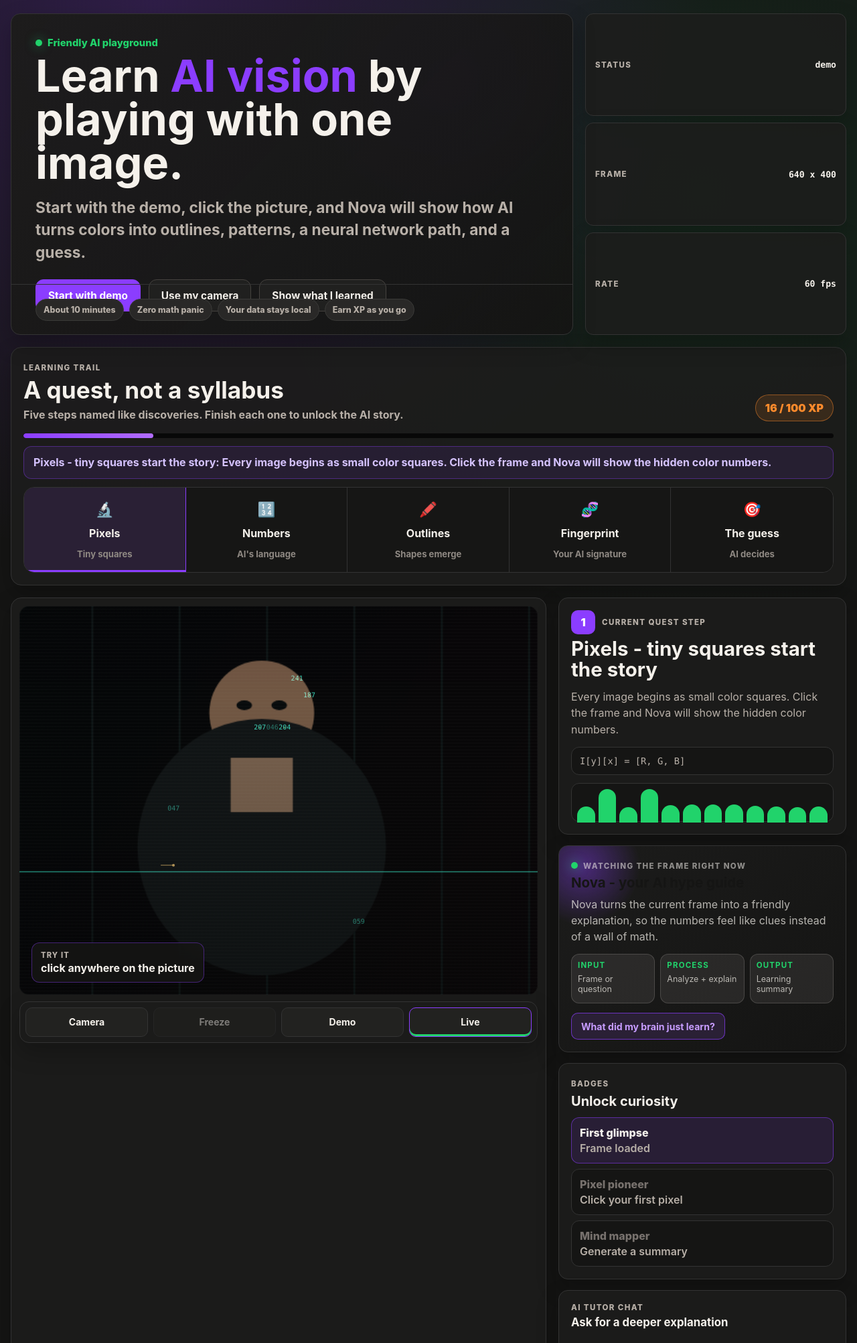
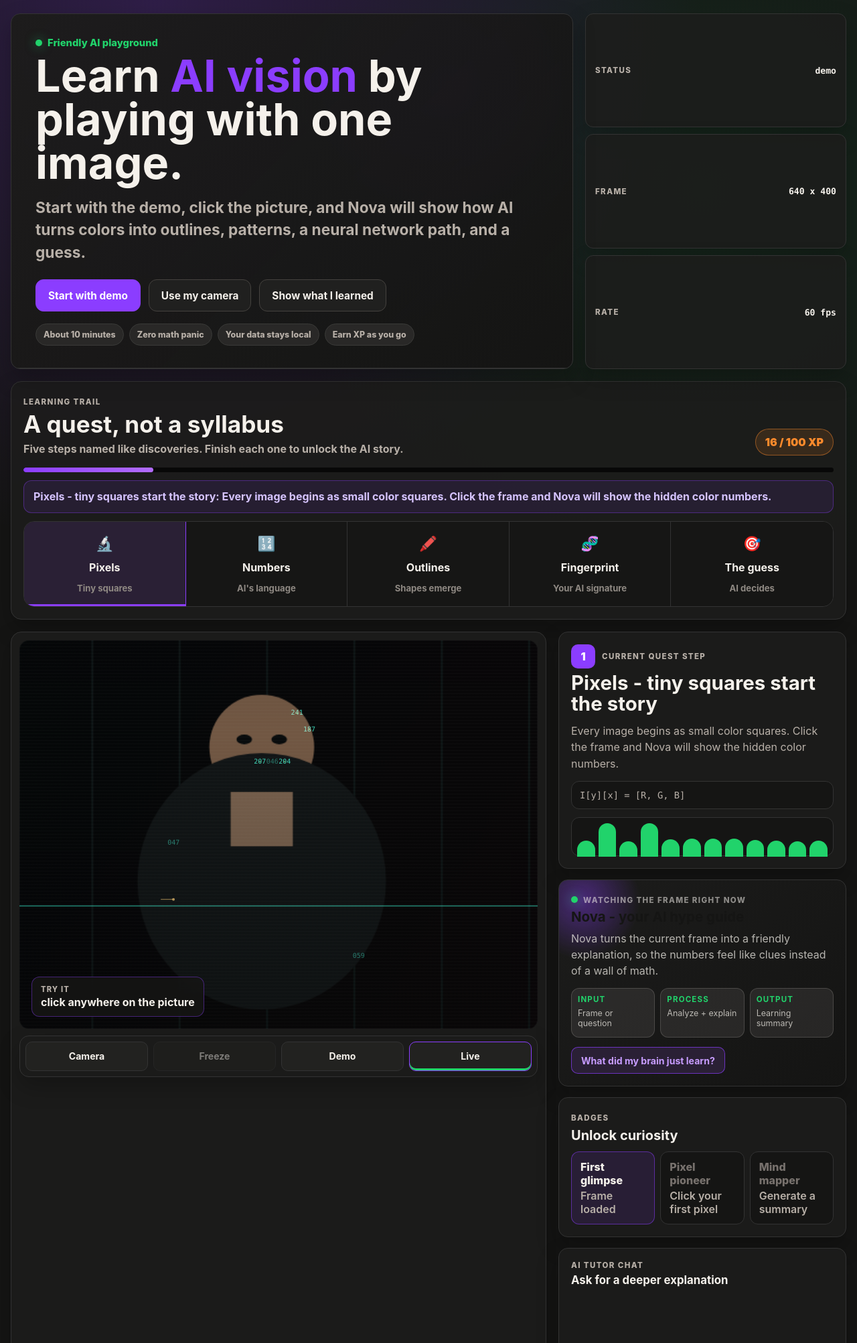
Before and after one commit to anagelashvili/unicorn, a plain HTML site: page index.html in a window 1280 px wide. Shown: the top 2005 px of the page at 67% size. Drawn offline with Linux system fonts and the light colour scheme.

Commit message:
Fix hero overlap and compact badges

```diff
--- a/styles.css
+++ b/styles.css
@@ -895,18 +895,18 @@ video,
 }
 
 .brand-block {
-  min-height: 430px;
+  min-height: 0;
   background:
     linear-gradient(135deg, rgba(28, 28, 27, 0.96), rgba(20, 20, 19, 0.92)),
     radial-gradient(circle at 78% 20%, rgba(139, 61, 255, 0.26), transparent 30%);
-  padding: 34px 36px 34px;
+  padding: 34px 36px;
 }
 
 .brand-block::after {
   height: 1px;
   left: 0;
   right: 0;
-  bottom: 74px;
+  bottom: 0;
   width: 100%;
   background: var(--line);
 }
@@ -974,11 +974,9 @@ h1 span {
 }
 
 .learner-badges {
-  position: absolute;
-  left: 36px;
-  right: 36px;
-  bottom: 20px;
+  position: static;
   padding: 0;
+  margin-top: 18px;
 }
 
 .learner-badges span {
@@ -1206,6 +1204,7 @@ h1 span {
 
 .badge-grid {
   display: grid;
+  grid-template-columns: repeat(3, minmax(0, 1fr));
   gap: 8px;
 }
 
@@ -1214,8 +1213,11 @@ h1 span {
   border-radius: 12px;
   background: #151514;
   color: #77716d;
-  padding: 12px;
+  min-height: 76px;
+  padding: 12px 13px;
   font-weight: 820;
+  display: grid;
+  align-content: center;
 }
 
 .badge-grid span.earned {
@@ -1370,7 +1372,7 @@ h1 span {
 
   .brand-block {
     min-height: auto;
-    padding: 24px 18px 112px;
+    padding: 24px 18px;
   }
 
   .brand-mark {
@@ -1385,7 +1387,7 @@ h1 span {
     left: 18px;
     right: auto;
     width: calc(100% - 36px);
-    bottom: 92px;
+    bottom: 0;
   }
 
   h1 {
@@ -1406,6 +1408,10 @@ h1 span {
   .quest-steps {
     grid-template-columns: 1fr;
     overflow: visible;
+  }
+
+  .badge-grid {
+    grid-template-columns: 1fr;
   }
 
   .quest-step {
```
